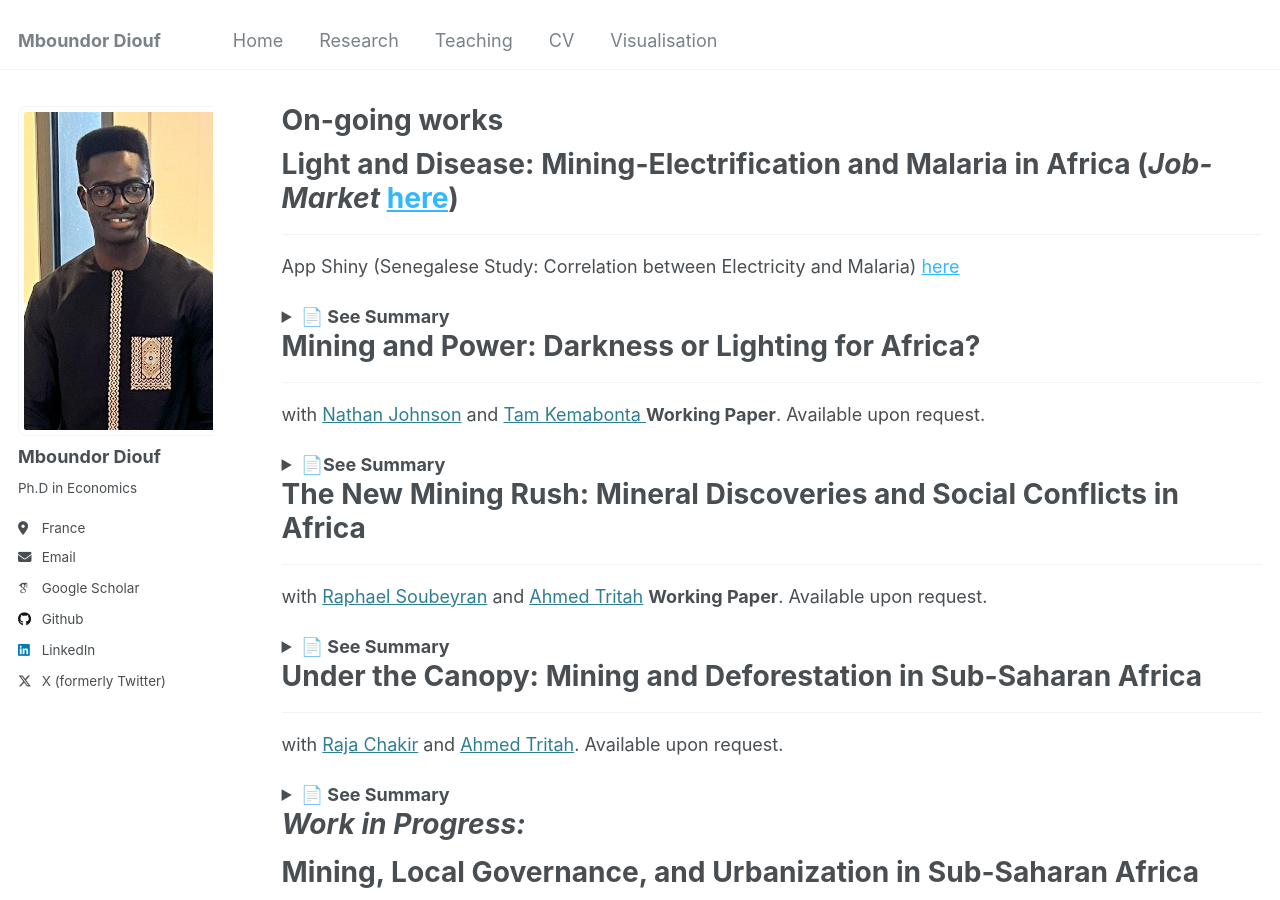
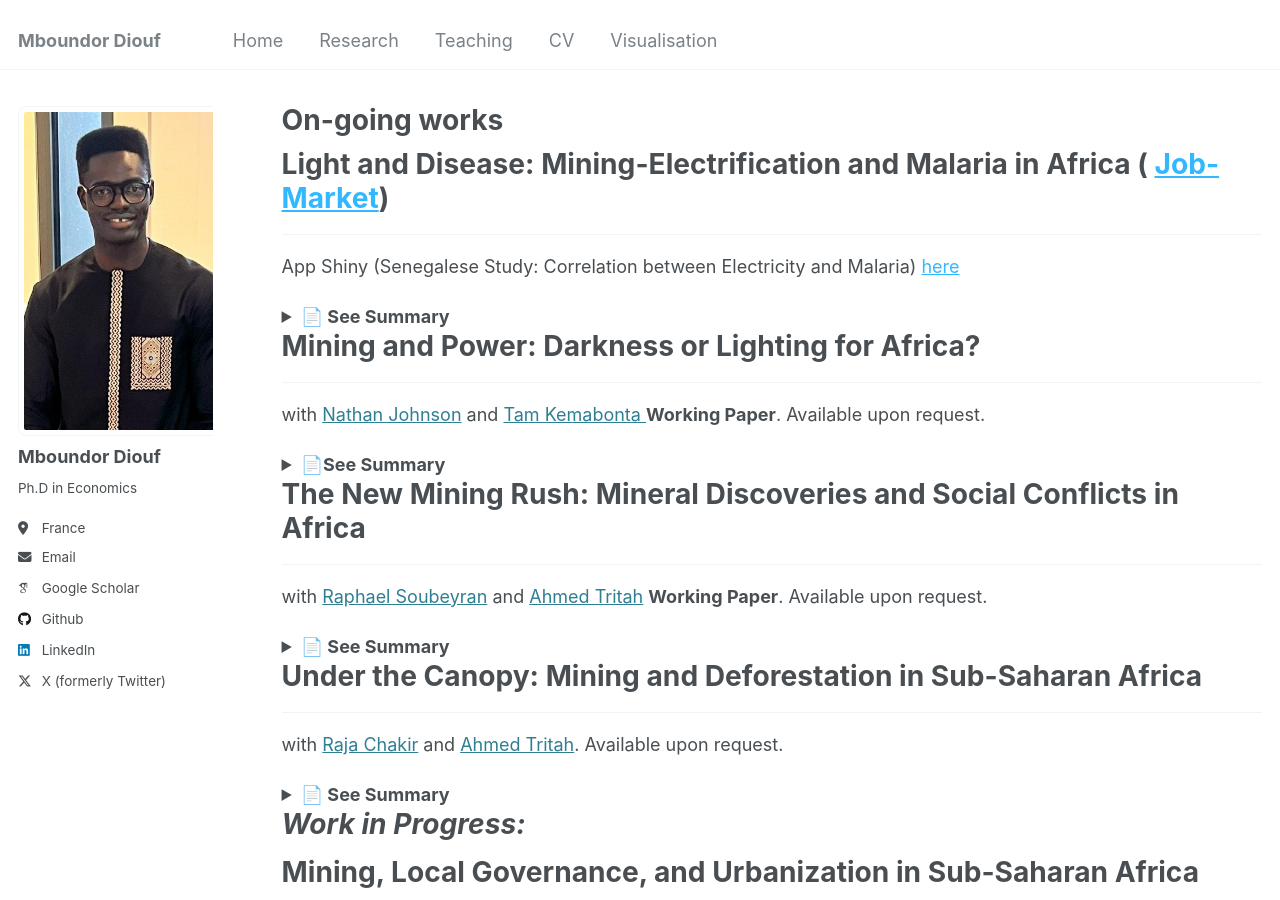
Before and after one commit to mboundordiouf/mboundordiouf.github.io, a Jekyll site: the page built from _pages/publications.md, in a window 1280 px wide and 900 px high. Built offline with Jekyll 4.4.1, drawn with Linux system fonts in a browser that asks for light colours; some web fonts are replaced.

Commit message:
Update publication title and link format

```diff
--- a/_pages/publications.md
+++ b/_pages/publications.md
@@ -5,7 +5,7 @@ permalink: /publications/
 author_profile: true
 ---
 
-# Light and Disease: Mining-Electrification and Malaria in Africa (*Job-Market* <a href="https://www.dropbox.com/scl/fi/x42vtos0zq8v30fqzzgm3/Job_Market_Mining_Energy_Malaria_in_SSA.pdf?rlkey=ztmfpia0w920hjgy199tqbnc8&e=5&st=wy7zklp3&dl=0" target="_blank" style="color:#33b8ff;">here</a>)
+# Light and Disease: Mining-Electrification and Malaria in Africa ( <a href="https://www.dropbox.com/scl/fi/x42vtos0zq8v30fqzzgm3/Job_Market_Mining_Energy_Malaria_in_SSA.pdf?rlkey=ztmfpia0w920hjgy199tqbnc8&e=5&st=wy7zklp3&dl=0" target="_blank" style="color:#33b8ff;">Job-Market</a>)
 ------
 App Shiny (Senegalese Study: Correlation between Electricity and Malaria)  <a href="https://diouf.shinyapps.io/Energy_Malaria_SEN_fin/" target="_blank" style="color:#33b8ff;">here</a>
 
```
